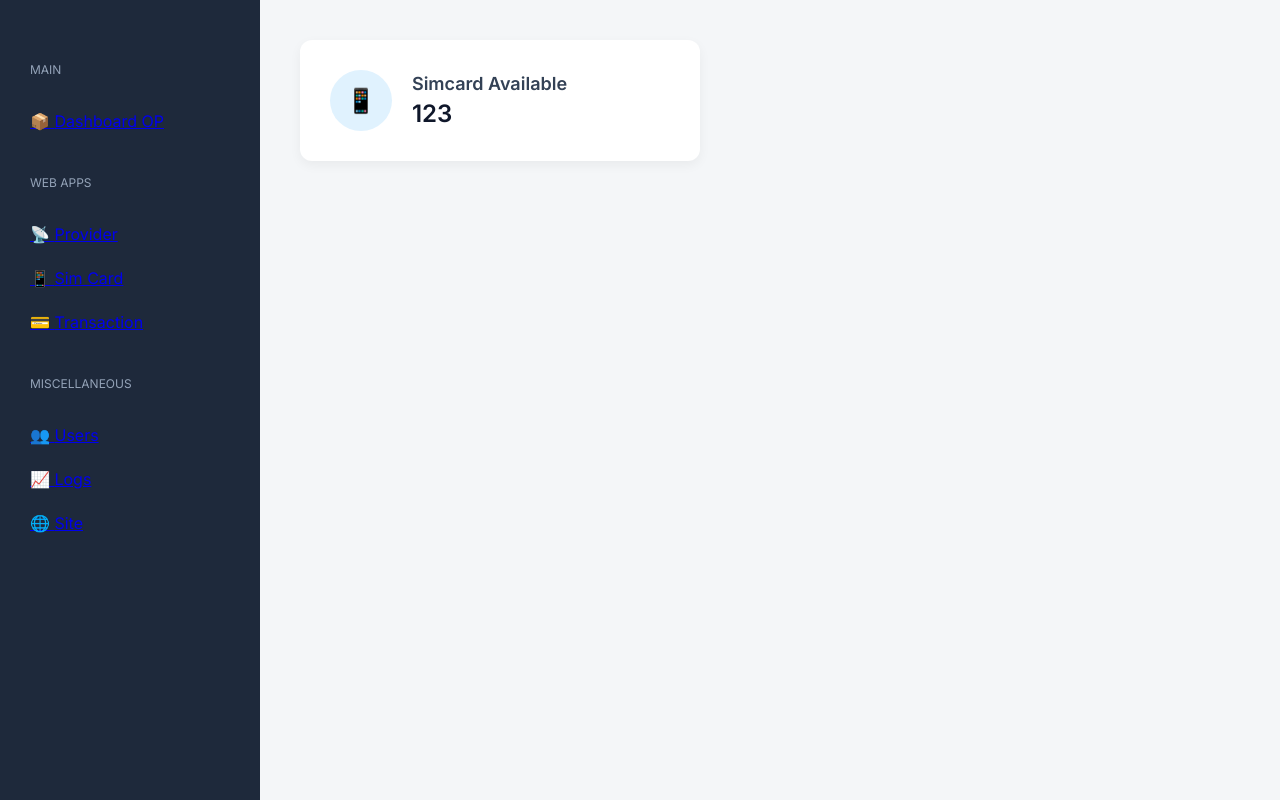
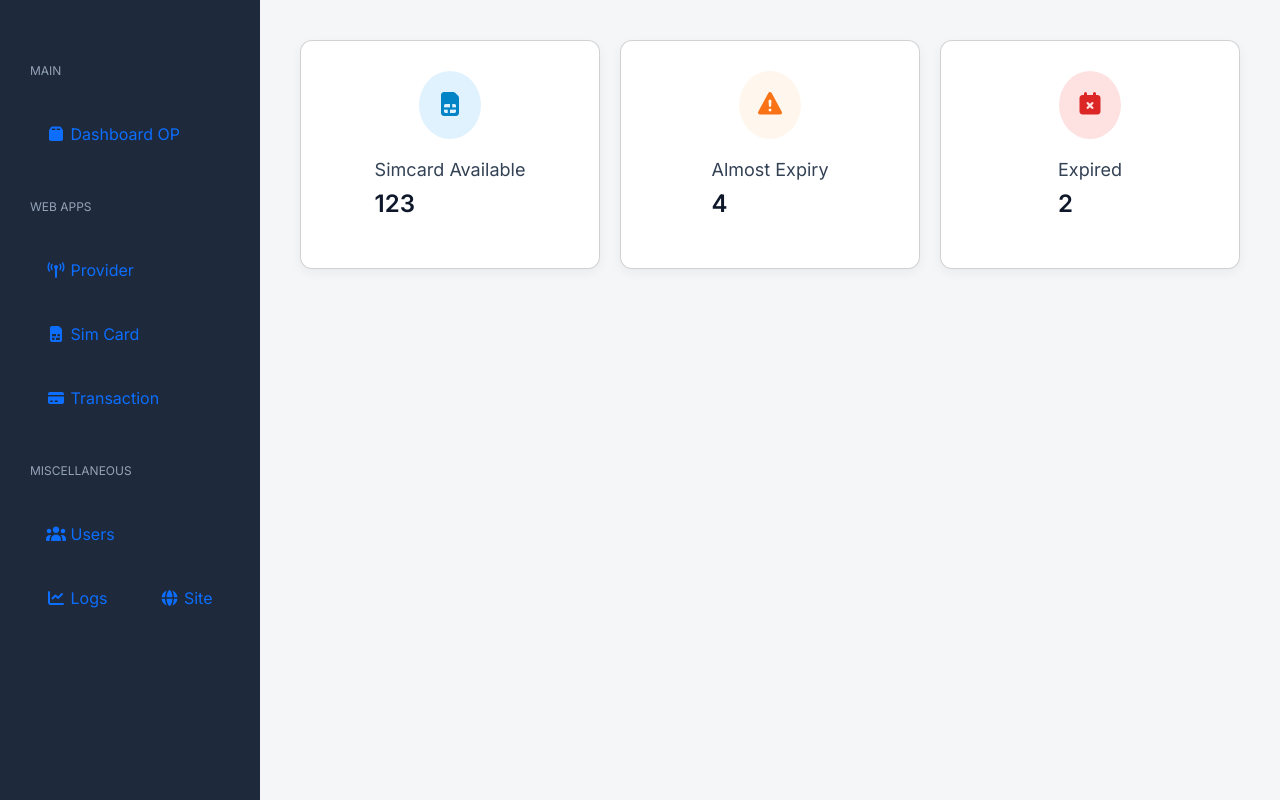
Before and after one commit to Wllyf1102/DataSimcard, a plain HTML site: page index.html in a window 1280 px wide. Drawn offline with nearby package versions, Linux system fonts and the light colour scheme.

Commit message:
Update index.html

```diff
--- a/index.html
+++ b/index.html
@@ -5,6 +5,9 @@
   <meta name="viewport" content="width=device-width, initial-scale=1.0" />
   <title>Dashboard OP - Simcard</title>
   <link href="https://fonts.googleapis.com/css2?family=Inter:wght@400;600&display=swap" rel="stylesheet">
+  <link rel="stylesheet" href="https://cdn.jsdelivr.net/npm/bootstrap@5.3.2/dist/css/bootstrap.min.css">
+  <link rel="stylesheet" href="https://cdn.jsdelivr.net/npm/@fortawesome/fontawesome-free/css/all.min.css">
+  <script src="https://cdn.jsdelivr.net/npm/bootstrap@5.3.2/dist/js/bootstrap.bundle.min.js"></script>
   <style>
     * {
       margin: 0;
@@ -53,7 +56,7 @@
       color: #fff;
     }
 
-    .sidebar ul li svg {
+    .sidebar ul li i {
       width: 20px;
       height: 20px;
     }
@@ -61,6 +64,13 @@
     .main {
       flex: 1;
       padding: 40px;
+    }
+
+    .dashboard-cards {
+      display: flex;
+      flex-wrap: wrap;
+      gap: 20px;
+      margin-bottom: 40px;
     }
 
     .card {
@@ -71,7 +81,8 @@
       display: flex;
       align-items: center;
       gap: 20px;
-      max-width: 400px;
+      flex: 1;
+      min-width: 250px;
     }
 
     .card-icon {
@@ -100,52 +111,74 @@
     <ul class="nav" id="mainMenu">
       <li class="nav-item nav-category">Main</li>
       <li class="nav-item active">
-        <a href="/dashboard" class="nav-link active">
-          📦 <span class="link-title">Dashboard OP</span>
+        <a href="#" class="nav-link">
+          <i class="fas fa-box"></i> <span class="link-title">Dashboard OP</span>
         </a>
       </li>
 
       <li class="nav-item nav-category">Web Apps</li>
       <li class="nav-item">
-        <a href="/provider" class="nav-link">
-          📡 <span class="link-title">Provider</span>
+        <a href="#" class="nav-link">
+          <i class="fas fa-broadcast-tower"></i> <span class="link-title">Provider</span>
         </a>
       </li>
       <li class="nav-item">
-        <a href="/card" class="nav-link">
-          📱 <span class="link-title">Sim Card</span>
+        <a href="#" class="nav-link">
+          <i class="fas fa-sim-card"></i> <span class="link-title">Sim Card</span>
         </a>
       </li>
       <li class="nav-item">
-        <a href="/transaction" class="nav-link">
-          💳 <span class="link-title">Transaction</span>
+        <a href="#" class="nav-link">
+          <i class="fas fa-credit-card"></i> <span class="link-title">Transaction</span>
         </a>
       </li>
 
       <li class="nav-item nav-category">Miscellaneous</li>
       <li class="nav-item">
-        <a href="/user" class="nav-link">
-          👥 <span class="link-title">Users</span>
+        <a href="#" class="nav-link">
+          <i class="fas fa-users"></i> <span class="link-title">Users</span>
         </a>
       </li>
       <li class="nav-item">
-        <a href="/logs" class="nav-link">
-          📈 <span class="link-title">Logs</span>
+        <a href="#" class="nav-link">
+          <i class="fas fa-chart-line"></i> <span class="link-title">Logs</span>
         </a>
       </li>
       <li class="nav-item">
-        <a href="/site" class="nav-link">
-          🌐 <span class="link-title">Site</span>
+        <a href="#" class="nav-link">
+          <i class="fas fa-globe"></i> <span class="link-title">Site</span>
         </a>
       </li>
     </ul>
   </div>
   <div class="main">
-    <div class="card">
-      <div class="card-icon">📱</div>
-      <div class="card-content">
-        <h3>Simcard Available</h3>
-        <p>123</p>
+    <div class="dashboard-cards">
+      <div class="card">
+        <div class="card-icon">
+          <i class="fas fa-sim-card"></i>
+        </div>
+        <div class="card-content">
+          <h3>Simcard Available</h3>
+          <p id="simcard-available">123</p>
+        </div>
+      </div>
+      <div class="card">
+        <div class="card-icon" style="background-color:#fff7ed;color:#f97316;">
+          <i class="fas fa-exclamation-triangle"></i>
+        </div>
+        <div class="card-content">
+          <h3>Almost Expiry</h3>
+          <p id="simcard-almost">4</p>
+        </div>
+      </div>
+      <div class="card">
+        <div class="card-icon" style="background-color:#fee2e2;color:#dc2626;">
+          <i class="fas fa-calendar-times"></i>
+        </div>
+        <div class="card-content">
+          <h3>Expired</h3>
+          <p id="simcard-expired">2</p>
+        </div>
       </div>
     </div>
   </div>
```
